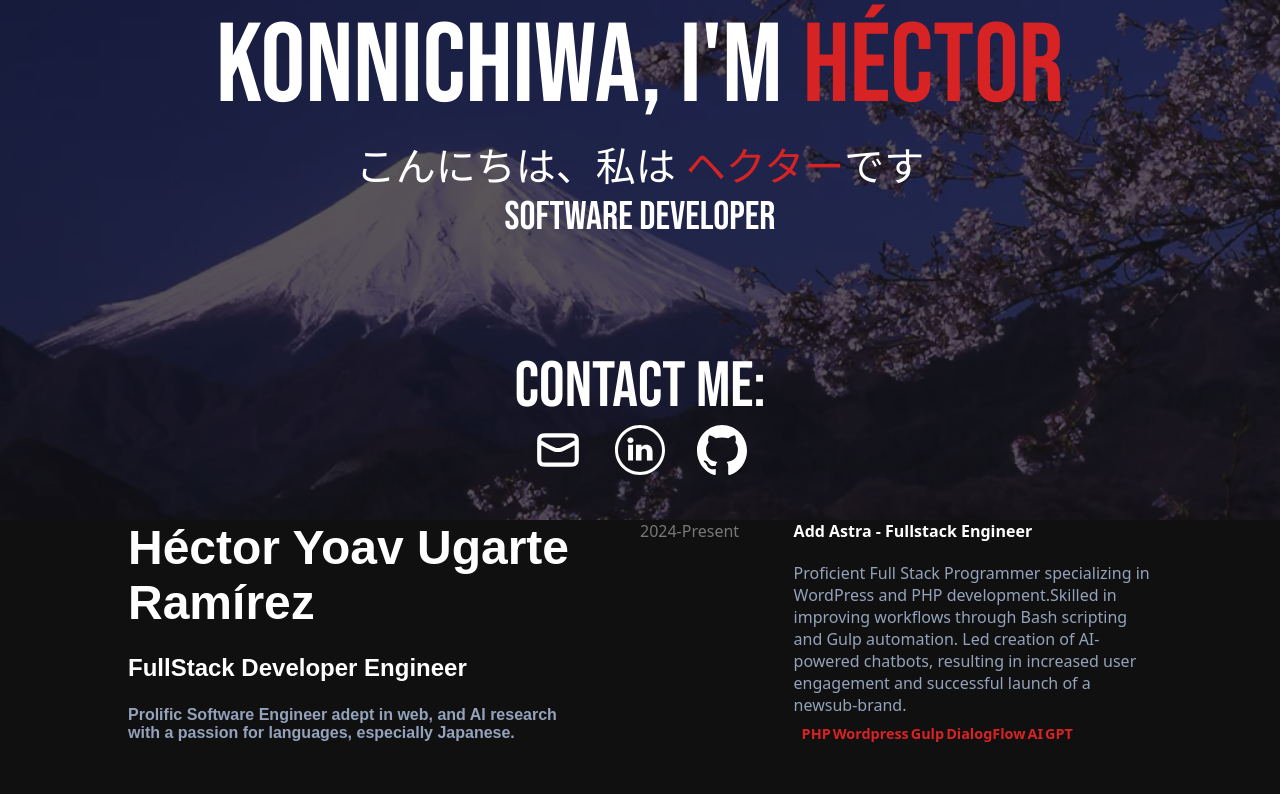
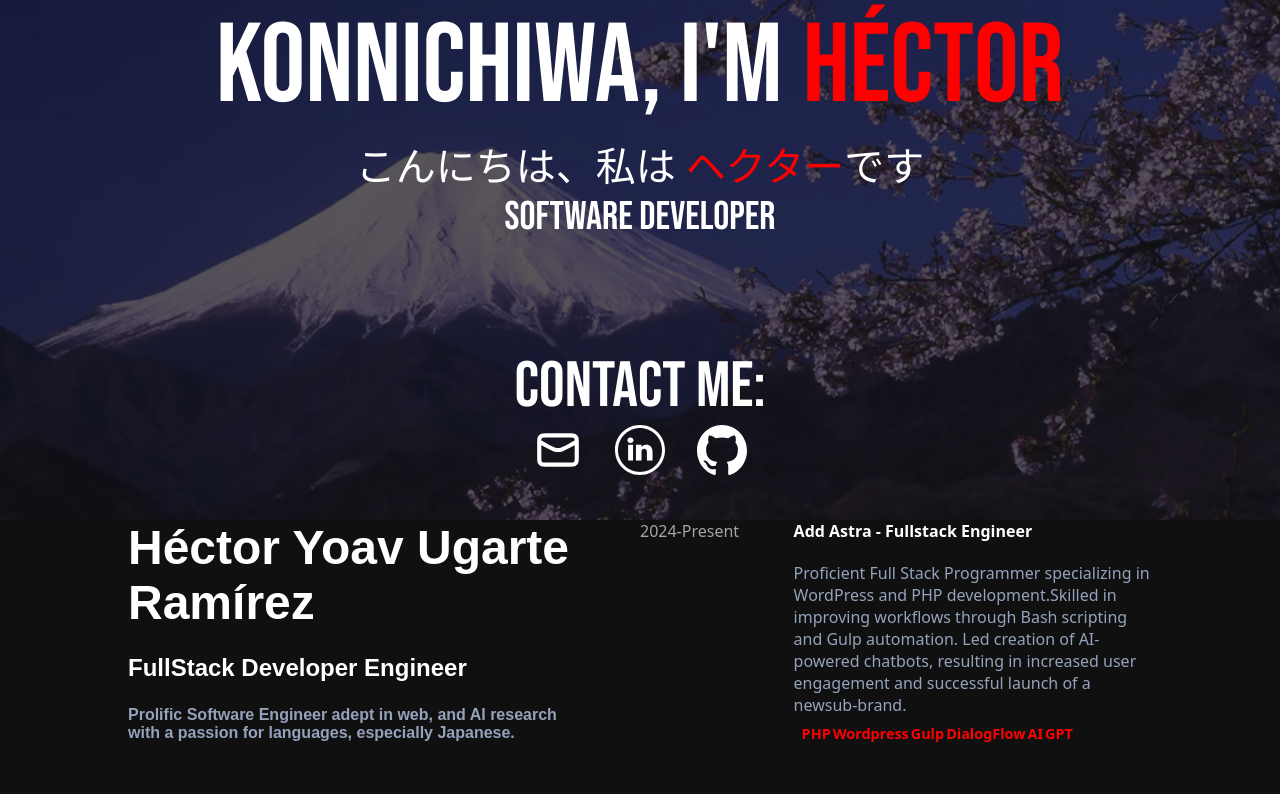
Before and after one commit to subcero123/my-portfolio, an Angular app: page / in a window 1280 px wide. Shown: the part 280-1074 px from the top of the page. Built offline with nearby package versions, Linux system fonts and the light colour scheme.

Commit message:
accesibility fixed

```diff
--- a/src/app/components/experiencia/experiencia.component.scss
+++ b/src/app/components/experiencia/experiencia.component.scss
@@ -25,13 +25,13 @@
   &:hover {
     opacity: 1 !important;
     .cargo {
-      color: #d72323;
+      color: $rojo;
     }
   }
 
   .columna-1 {
     width: 30%;
-    color: #787878;
+    color: #a5a5a5;
 
     // Version tablet y mobile
     @include tablet {
@@ -64,7 +64,7 @@
       font-size: 0.9rem;
       display: flex;
       margin: 8px;
-      color: #d72323;
+      color: $rojo;
       width: 100%;
 
       @include tablet {
--- a/src/app/components/projects/projects.component.scss
+++ b/src/app/components/projects/projects.component.scss
@@ -49,7 +49,7 @@
     &:hover {
       opacity: 1 !important;
       .titulo {
-        color: #d72323;
+        color: $rojo;
       }
     }
 
--- a/src/app/screens/principal-screen/principal-screen.component.scss
+++ b/src/app/screens/principal-screen/principal-screen.component.scss
@@ -1,4 +1,5 @@
 $color-fondo: #101010;
+$rojo: #ff0000;
 // Importar el archivo de estilos general
 @import "../../../styles.scss";
 
@@ -66,7 +67,7 @@ $color-fondo: #101010;
 
         .name {
           margin-left: 10px;
-          color: #d72323;
+          color: $rojo;
         }
       }
 
@@ -90,7 +91,7 @@ $color-fondo: #101010;
 
       .name {
         margin-left: 10px;
-        color: #d72323;
+        color: $rojo;
         display: flex;
         flex-direction: row;
 
@@ -116,7 +117,7 @@ $color-fondo: #101010;
 
 
       .cuadrado-container{
-        border: 7px solid #d72323;
+        border: 7px solid $rojo;
         padding: 0.8rem 4rem;
         margin-bottom: 3rem;
 
@@ -219,7 +220,7 @@ $color-fondo: #101010;
           color: white;
 
           &:hover {
-            color: #d72323;
+            color: $rojo;
           }
         }
       }
@@ -231,7 +232,7 @@ $color-fondo: #101010;
     bottom: 0;
     left: 0;
     height: 5px; /* Altura de la barra de progreso */
-    background-color: #d72323; /* Color de la barra de progreso */
+    background-color: $rojo; /* Color de la barra de progreso */
     z-index: 9999;
     transition: width 0.3s ease; /* Transición suave al cambiar el ancho */
   }
--- a/src/styles.scss
+++ b/src/styles.scss
@@ -1,6 +1,9 @@
 
 @import url('https://fonts.googleapis.com/css2?family=Noto+Sans+JP:wght@100..900&display=swap');
 @import url('https://fonts.googleapis.com/css2?family=Bebas+Neue&family=Noto+Sans+JP:wght@100..900&display=swap');
+$color-fondo: #101010;
+$rojo: #ff0000;
+
 body{
     margin: 0px;
     font-family: "Bebas Neue", sans-serif;
```
